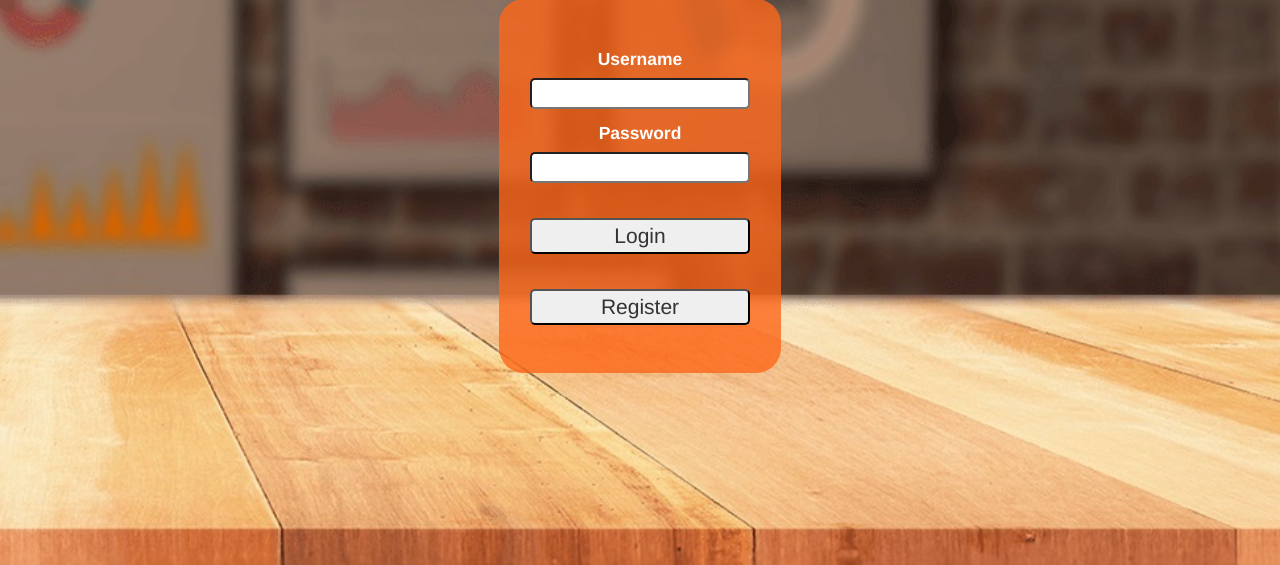
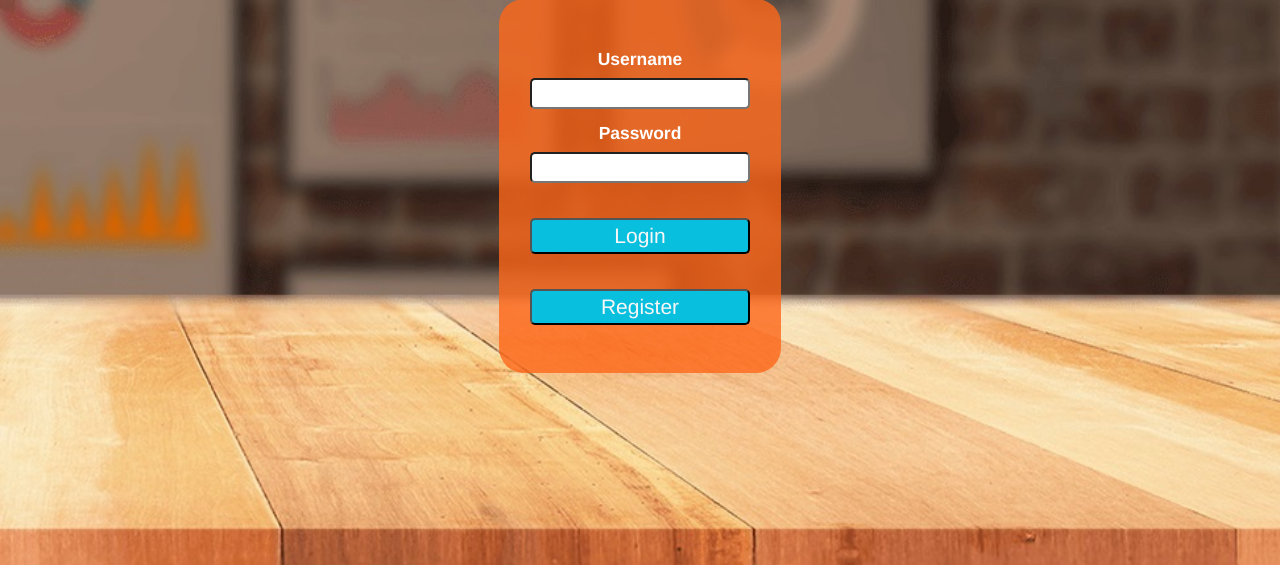
Before and after one commit to Tony-Chau/Team-52-Truii-Web-App, a PHP site: page /Index.html in a window 1280 px wide. Shown: the part 191-756 px from the top of the page. Run offline with PHP 8.4, Linux system fonts and the light colour scheme; some libraries are stand-ins or nearby versions.

Commit message:
no message

```diff
--- a/css/main.css
+++ b/css/main.css
@@ -1,5 +1,4 @@
 /* main css */
-
 
 .logo {
     width: 200px;
@@ -42,6 +41,7 @@
     margin-top: 15%;
     margin-bottom: 5%;
     text-align: center;
+
 }
 
 .row-bottom {
@@ -50,6 +50,7 @@
     margin-top: 15%;
     margin-bottom:10%;
     text-align: center;
+
 }
 
 .label {
@@ -63,10 +64,15 @@
     border-radius: 5px;
     padding-left: 2%;
     font-size: 125%;
+
+
 }
 
 .submit {
     width: 100%;
     border-radius: 5px;
     font-size: 150%;
+    background:#08BFDD;
+    color: #F7F7F8;
+
 }
```
